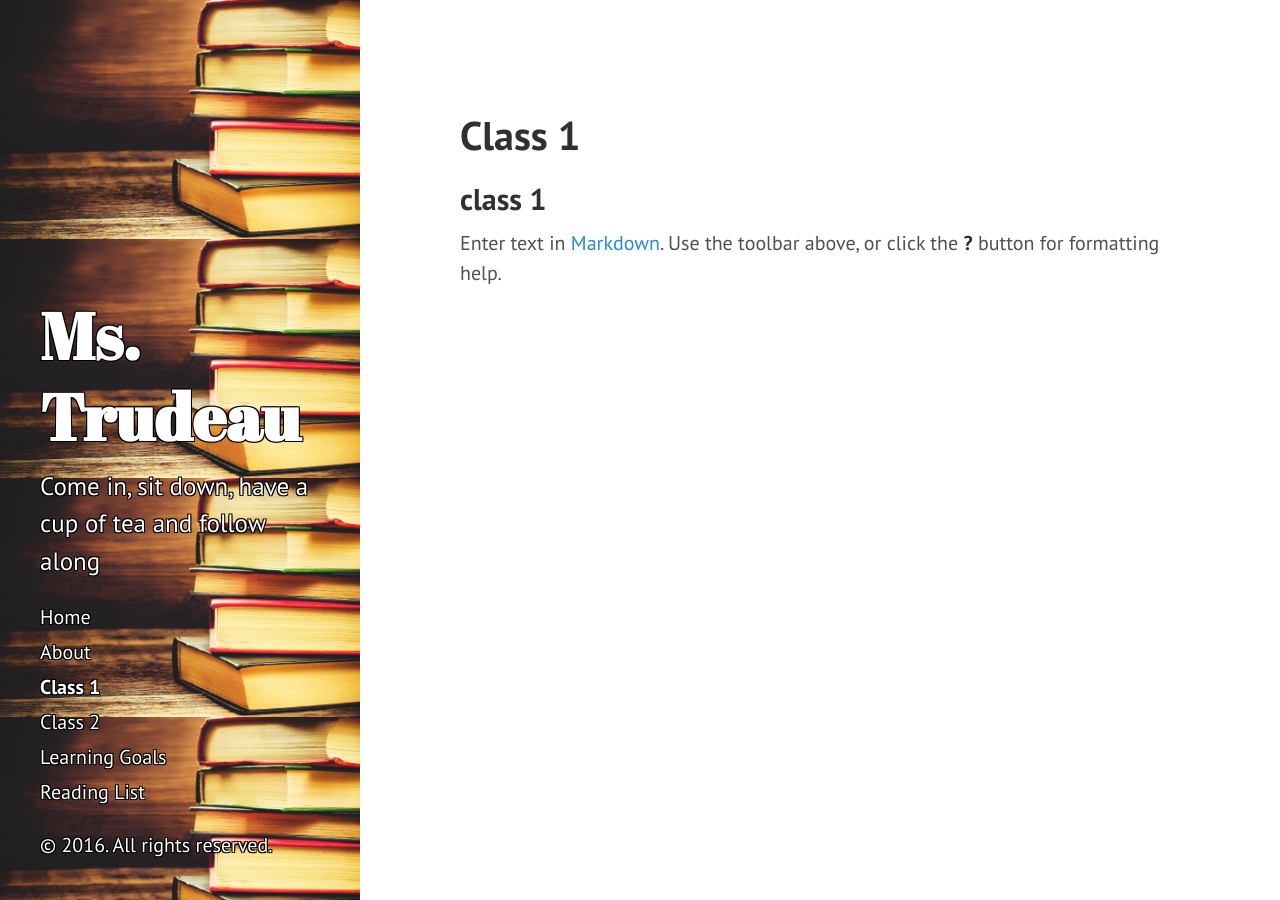
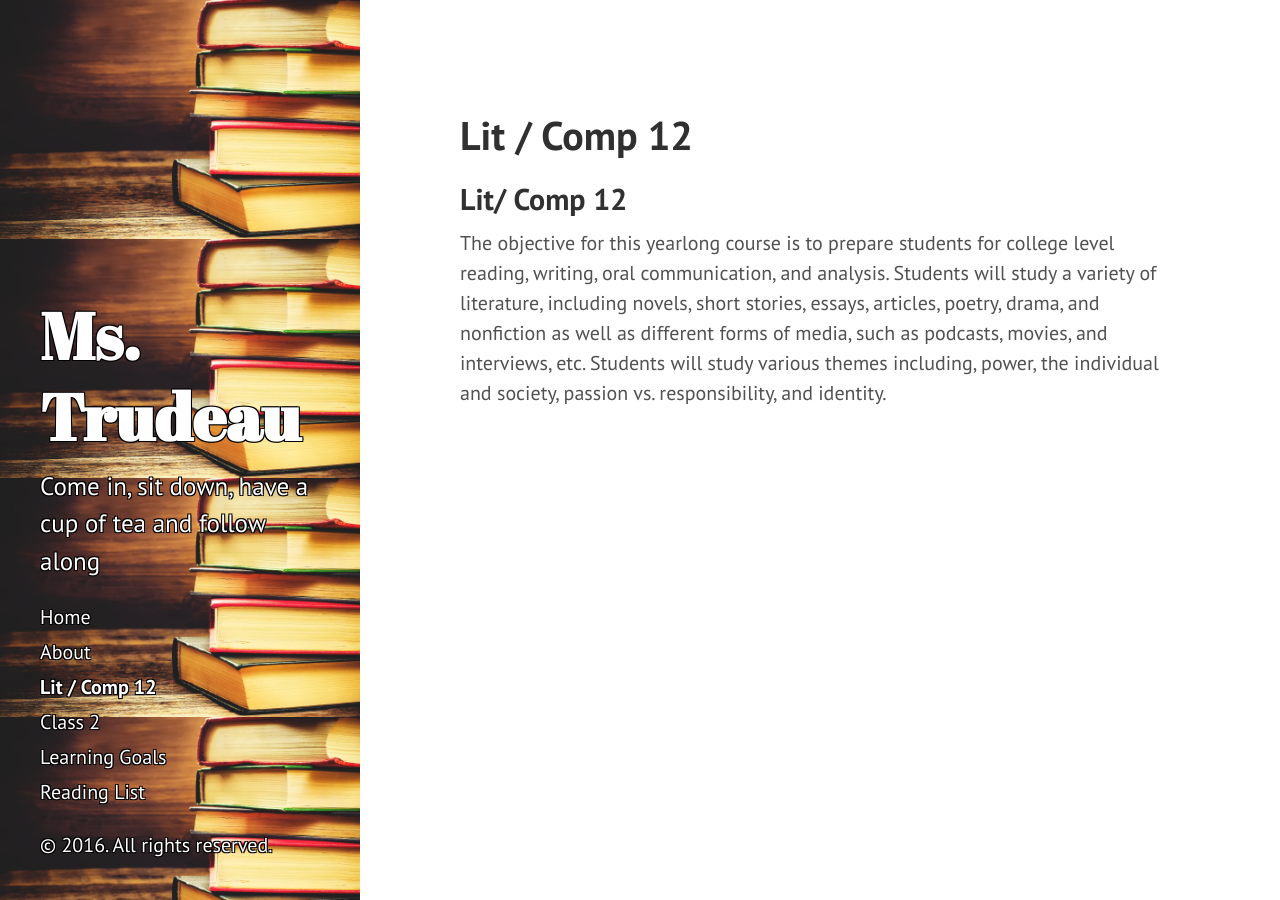
Before and after one commit to JourdanTrudeau/JourdanTrudeau.github.io, a Jekyll site: the page built from class-1.md, in a window 1280 px wide. Built offline with Jekyll 4.4.1, drawn with Linux system fonts in a browser that asks for light colours.

Commit message:
Updated class-1.md

```diff
--- a/class-1.md
+++ b/class-1.md
@@ -1,8 +1,9 @@
 ---
 layout: page
 published: true
-title: Class 1
+title: Lit / Comp 12
 ---
-## class 1
+## Lit/ Comp 12
 
-Enter text in [Markdown](http://daringfireball.net/projects/markdown/). Use the toolbar above, or click the **?** button for formatting help.
+
+The objective for this yearlong course is to prepare students for college level reading, writing, oral communication, and analysis. Students will study a variety of literature, including novels, short stories, essays, articles, poetry, drama, and nonfiction as well as different forms of media, such as podcasts, movies, and interviews, etc. Students will study various themes including, power, the individual and society, passion vs. responsibility, and identity.
```
